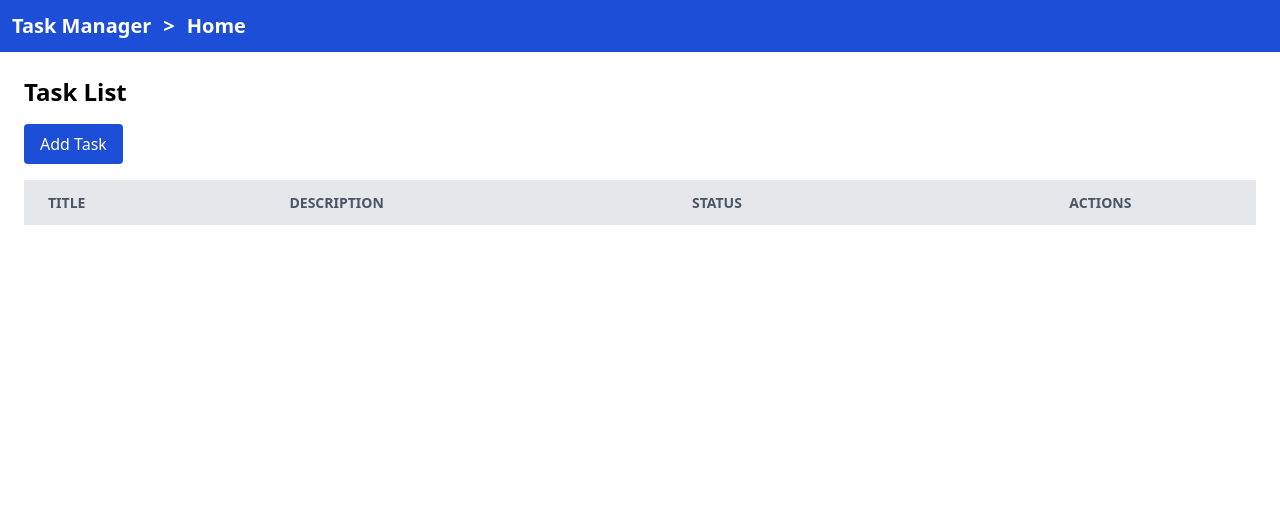
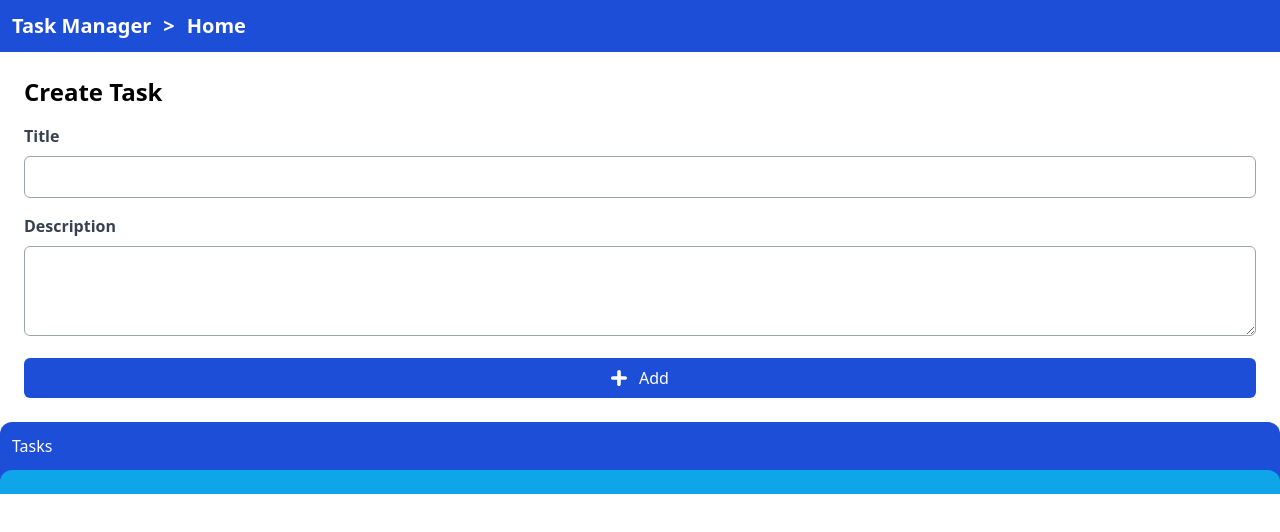
Before and after one commit to wffranco-assessments/task-manager-react, a React (Create React App) app: page / in a window 1280 px wide. Shown: the top 532 px of the page. Built offline with nearby package versions, Linux system fonts and the light colour scheme.

Commit message:
Fixing some styles - removing create route and integrating creation with list - list of tasks in card mode. - adding icons

```diff
--- a/src/components/TaskForm.js
+++ b/src/components/TaskForm.js
@@ -12,7 +12,7 @@ const statusOptions = {
   Deployed: [],
 };
 
-const TaskForm = () => {
+const TaskForm = ({className}) => {
   const { id } = useParams();
   const navigate = useNavigate();
   const dispatch = useDispatch();
@@ -56,7 +56,7 @@ const TaskForm = () => {
   };
 
   return (
-    <div>
+    <div className={className}>
       <h1 className="text-2xl font-bold mb-4">{id ? "Edit Task" : "Create Task"}</h1>
       <form onSubmit={handleSubmit}>
         <div className="mb-4">
@@ -80,7 +80,7 @@ const TaskForm = () => {
             className="w-full border border-gray-400 p-2 rounded-md"
             id="description"
             name="description"
-            rows="10"
+            rows={id ? 10 : 3}
             value={formData.description}
             onChange={handleChange}
           ></textarea>
@@ -109,12 +109,21 @@ const TaskForm = () => {
           </div>
         ) : null}
         <div className="flex gap-3 text-center">
-          <button type="submit" className="grow bg-blue-700 text-white py-2 px-4 rounded-md hover:bg-blue-600 transition-colors duration-300">
-            {id ? "Save" : "Create"}
-          </button>
-          <Link to="/" className="grow bg-while text-black py-2 px-4 rounded-md hover:bg-gray-200 transition-colors duration-300 border-2">
-            Cancel
-          </Link>
+          {id ? <>
+            <button type="submit" className="grow bg-blue-700 text-white py-2 px-4 rounded-md hover:bg-blue-600 transition-colors duration-300">
+              Save
+            </button>
+            <Link to="/" className="grow bg-while text-black py-2 px-4 rounded-md hover:bg-gray-200 transition-colors duration-300 border-2">
+              Cancel
+            </Link>
+          </> : <>
+            <button type="submit" className="grow bg-blue-700 text-white py-2 px-4 rounded-md hover:bg-blue-600 transition-colors duration-300 flex flex-wrap items-center justify-center gap-3">
+              <svg className="fill-current w-4 h-4 p-0 leading-normal" viewBox="0 0 122.875 122.648" enable-background="new 0 0 122.875 122.648">
+                <path fill-rule="evenodd" clip-rule="evenodd" d="M108.993,47.079c7.683-0.059,13.898,6.12,13.882,13.805 c-0.018,7.683-6.26,13.959-13.942,14.019L75.24,75.138l-0.235,33.73c-0.063,7.619-6.338,13.789-14.014,13.78 c-7.678-0.01-13.848-6.197-13.785-13.818l0.233-33.497l-33.558,0.235C6.2,75.628-0.016,69.448,0,61.764 c0.018-7.683,6.261-13.959,13.943-14.018l33.692-0.236l0.236-33.73C47.935,6.161,54.209-0.009,61.885,0 c7.678,0.009,13.848,6.197,13.784,13.818l-0.233,33.497L108.993,47.079L108.993,47.079z"></path>
+              </svg>
+              <span>Add</span>
+            </button>
+          </>}
         </div>
       </form>
     </div>
--- a/src/components/TaskList.js
+++ b/src/components/TaskList.js
@@ -1,63 +1,40 @@
 import React, { useEffect } from "react";
 import { useSelector, useDispatch } from "react-redux";
 import { Link } from "react-router-dom";
-import { deleteTask, updateSection } from "../store";
+import { updateSection } from "../store";
+import TaskForm from "./TaskForm";
 
 const TaskList = () => {
   const tasks = useSelector((state) => state.tasks);
   const dispatch = useDispatch();
-
-  const handleDelete = (id) => {
-    dispatch(deleteTask(id));
-  };
 
   useEffect(() => {
     dispatch(updateSection('Home'));
   });
 
   return (
-    <div>
-      <h1 className="text-2xl font-bold mb-4">Task List</h1>
-      <Link
-        to="/tasks/create"
-        className="bg-blue-700 text-white py-2 px-4 rounded mb-4 inline-block hover:bg-blue-800"
-      >
-        Add Task
-      </Link>
-      <table className="table-auto w-full">
-        <thead>
-          <tr className="bg-gray-200 text-gray-600 uppercase text-sm leading-normal">
-            <th className="py-3 px-6 text-left">Title</th>
-            <th className="py-3 px-6 text-left">Description</th>
-            <th className="py-3 px-6 text-left">Status</th>
-            <th className="py-3 px-6 text-center">Actions</th>
-          </tr>
-        </thead>
-        <tbody className="text-gray-600 text-sm font-light">
+    <div className="-m-6">
+      <TaskForm className="m-6" />
+      <div>
+        <header className="pb-6 bg-blue-700 rounded-t-xl text-white p-3">Tasks</header>
+        <article className="-mt-3 bg-sky-500 rounded-t-xl p-3 grid sm:grid-cols-2 md:grid-cols-3 lg:grid-cols-4 gap-3">
           {tasks.map((task) => (
-            <tr className="border-b border-gray-200 hover:bg-gray-100" key={task.id}>
-              <td className="py-3 px-6 text-left">{task.title}</td>
-              <td className="py-3 px-6 text-left">{task.description}</td>
-              <td className="py-3 px-6 text-left">{task.status}</td>
-              <td className="py-3 px-6 text-center">
-                <Link
-                  to={`/tasks/edit/${task.id}`}
-                  className="bg-yellow-500 text-white px-2 py-1 rounded hover:bg-yellow-600 mr-2"
-                >
-                  Edit
+            <div className="bg-white border rounded p-3 flex flex-col gap-4" key={task.id}>
+              <h1 className="font-bold text-lg text-left">{task.title}</h1>
+              <div className="text-left whitespace-pre-line grow">{task.description}</div>
+              <div className="flex justify-between">
+                <div className="py-2 px-4 bg-blue-700 text-left text-white rounded">{task.status}</div>
+                <Link to={`/tasks/edit/${task.id}`} className="p-2">
+                  <svg className="fill-current w-5 h-5" viewBox="0 0 100 100">
+                    <path d="M77.926,94.924H8.217C6.441,94.924,5,93.484,5,91.706V21.997c0-1.777,1.441-3.217,3.217-3.217h34.854 c1.777,0,3.217,1.441,3.217,3.217s-1.441,3.217-3.217,3.217H11.435v63.275h63.274V56.851c0-1.777,1.441-3.217,3.217-3.217 c1.777,0,3.217,1.441,3.217,3.217v34.855C81.144,93.484,79.703,94.924,77.926,94.924z"/>
+                    <path d="M94.059,16.034L84.032,6.017c-1.255-1.255-3.292-1.255-4.547,0l-9.062,9.073L35.396,50.116 c-0.29,0.29-0.525,0.633-0.686,1.008l-7.496,17.513c-0.526,1.212-0.247,2.617,0.676,3.539c0.622,0.622,1.437,0.944,2.274,0.944 c0.429,0,0.858-0.086,1.276-0.257l17.513-7.496c0.375-0.161,0.719-0.397,1.008-0.686l35.026-35.026l9.073-9.062 C95.314,19.326,95.314,17.289,94.059,16.034z M36.286,63.79l2.928-6.821l3.893,3.893L36.286,63.79z M46.925,58.621l-5.469-5.469 L73.007,21.6l5.47,5.469L46.925,58.621z M81.511,24.034l-5.469-5.469l5.716-5.716l5.469,5.459L81.511,24.034z"/>
+                  </svg>
                 </Link>
-                <button
-                  type="button"
-                  className="bg-red-500 text-white px-2 py-1 rounded hover:bg-red-600"
-                  onClick={() => handleDelete(task.id)}
-                >
-                  Delete
-                </button>
-              </td>
-            </tr>
+              </div>
+            </div>
           ))}
-        </tbody>
-      </table>
+        </article>
+      </div>
     </div>
   );
 };
--- a/src/components/TaskManager.js
+++ b/src/components/TaskManager.js
@@ -7,10 +7,6 @@ const router = createBrowserRouter([
   {
     path: "/",
     element: <TaskList />,
-  },
-  {
-    path: "/tasks/create",
-    element: <TaskForm />,
   },
   {
     path: "/tasks/edit/:id",
--- a/src/store/tasks.js
+++ b/src/store/tasks.js
@@ -5,12 +5,10 @@ export const taskSlice = createSlice({
   initialState: JSON.parse(localStorage.getItem('tasks') || '[]'),
   reducers: {
     addTask(state, action) {
-      console.log('add task');
       state.push({id: state.length + 1, ...action.payload, status: 'ToDo'});
       saveTasks(state);
     },
     updateTask(state, action) {
-      console.log({state, action});
       const taskIndex = state.findIndex((task) => task.id === parseInt(action.payload.id));
       if (taskIndex >= 0) {
         state[taskIndex] = action.payload;
```
